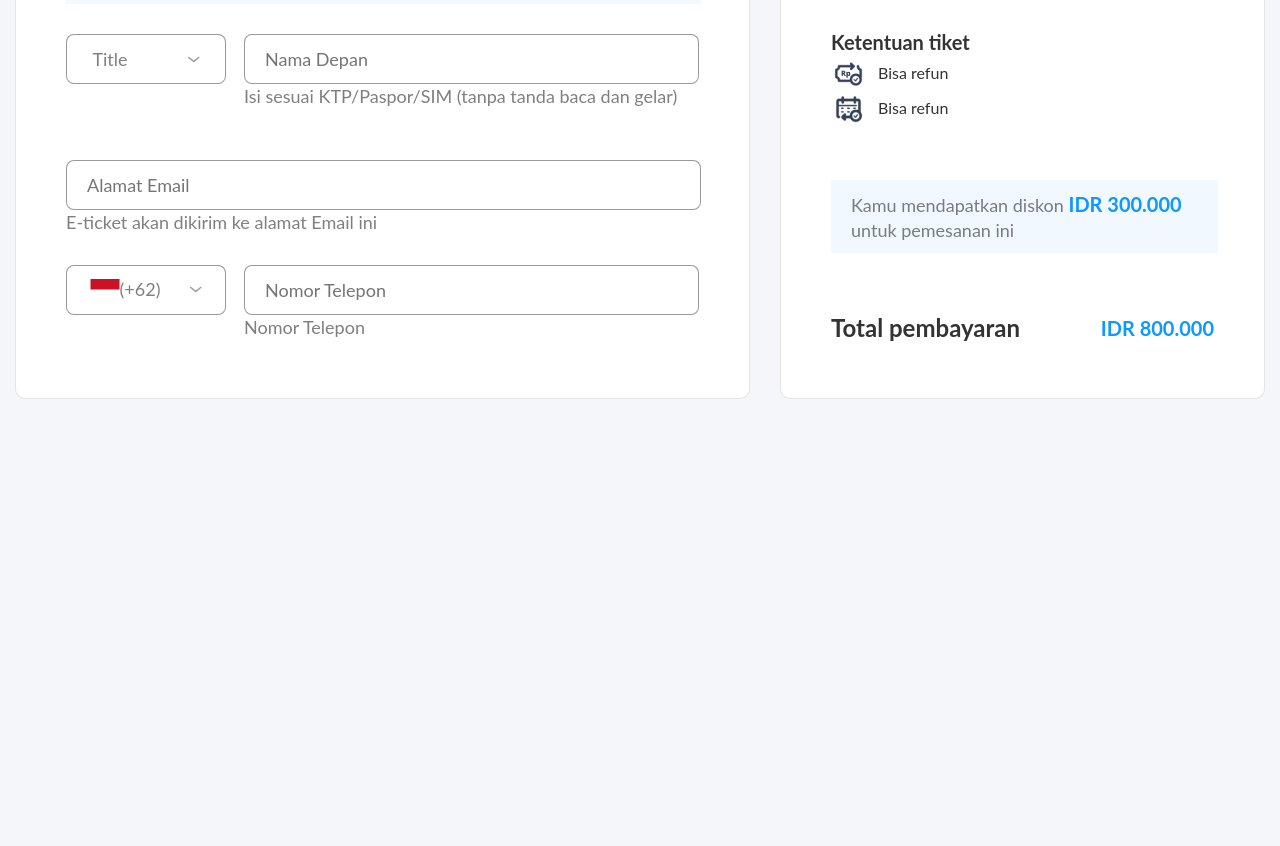
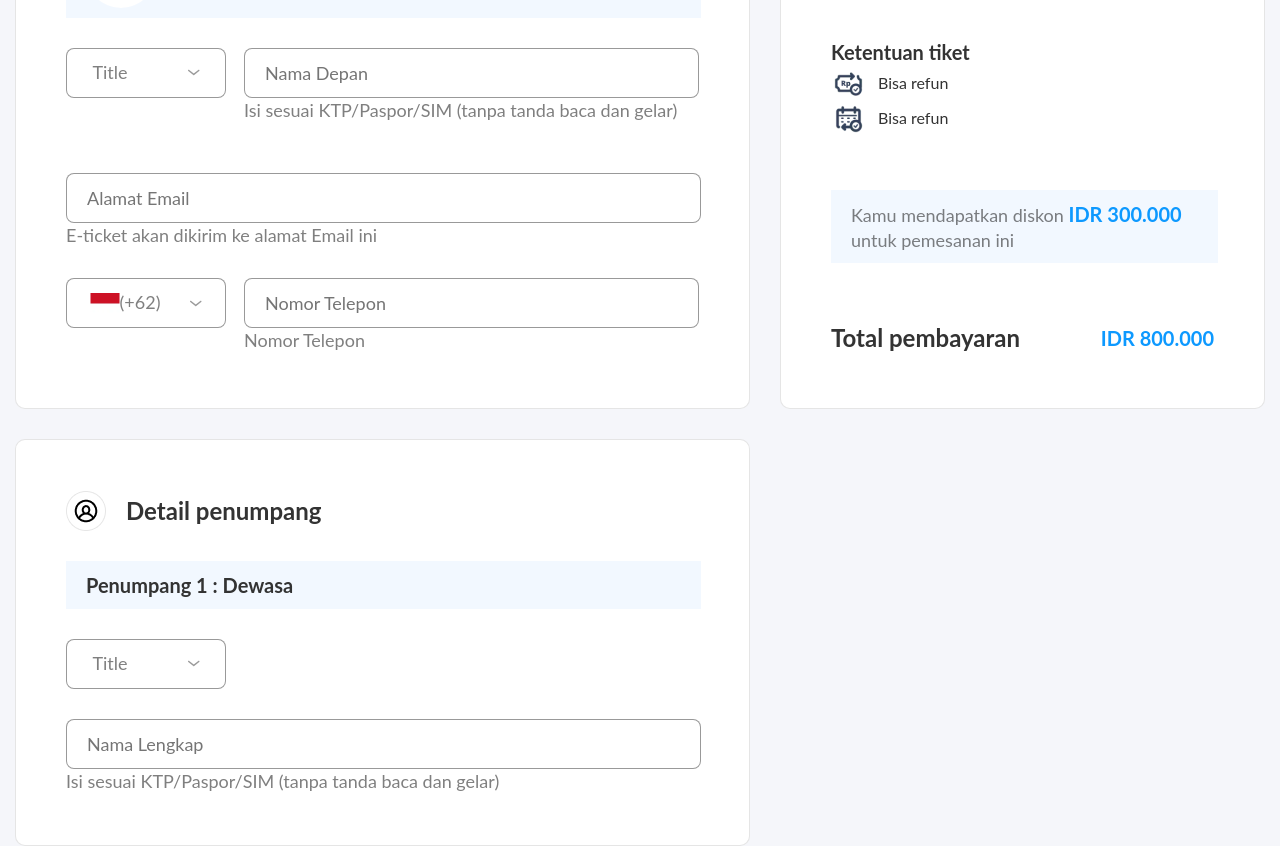
Before and after one commit to fanugraha/tiketku, a plain HTML site: page booking-plane-page.html in a window 1280 px wide. Shown: the part 380-1226 px from the top of the page. Before the commit the page ends 800 px from the top, so only its background shows below. Drawn offline with nearby package versions, Linux system fonts and the light colour scheme; files whose address does not match are found by name.

Commit message:
membuat card detail penumpang

```diff
--- a/booking-plane-page.css
+++ b/booking-plane-page.css
@@ -22,7 +22,7 @@ body {
 }
 
 .nav-right {
-  gap: 20px;
+  gap: 16px;
 }
 
 .alert-time {
@@ -75,10 +75,9 @@ body {
 
 /* Section 1 */
 
-.section-detail-pesanan {
+.card-detail-pesanan {
   display: flex;
-  justify-content: center;
-  margin-top: 30px;
+  flex-direction: column;
   gap: 30px;
 }
 
@@ -186,7 +185,7 @@ span a {
   height: 21px;
 }
 
-.left-content {
+.card-detail-pemesan {
   background: #ffffff;
   border-radius: 10px;
   border-style: solid;
@@ -286,3 +285,29 @@ span a {
   justify-content: center;
   padding: 0 50px;
 }
+
+.card-detail-penumpang {
+  background: #ffffff;
+  border-radius: 10px;
+  border-style: solid;
+  border-color: rgba(0, 0, 0, 0.1);
+  border-width: 1px;
+  width: 735px;
+  height: 407px;
+  display: flex;
+  flex-direction: column;
+  justify-content: center;
+  padding: 0 50px;
+}
+
+.all-section-wrapper {
+  display: flex;
+  gap: 30px;
+  justify-content: center;
+}
+
+.section-detail-pesanan {
+  gap: 30px;
+  display: flex;
+  flex-direction: column;
+}
--- a/booking-plane-page.html
+++ b/booking-plane-page.html
@@ -24,7 +24,7 @@
       <div class="container">
         <div class="nav-left">
           <div class="logo">
-            <a href="#"
+            <a href="indext.html"
               ><img src="D:\Frontend\Mini Project\Icon\Tiket 1.png" alt=""
             /></a>
           </div>
@@ -66,11 +66,11 @@
         <div class="pemisah">:</div>
       </div>
     </div>
-    <!-- alert
+    <!-- Detail pemesanan -->
     -->
-
-    <section class="section-detail-pesanan">
-      <div class="left-content">
+    <div class="container all-section-wrapper">
+      <div class="section-detail-pesanan">
+        <div class="card-detail-pemesan">
           <div class="wrapper-content">
             <div class="contant-detail">
               <img
@@ -156,6 +156,45 @@
             </div>
           </div>
         </div>
+        <!-- Detail penumpang -->
+        <div class="container" style="padding: 0">
+          <div class="card-detail-penumpang">
+            <div class="contant-detail">
+              <img src="D:\Frontend\Mini Project\Icon\icon person.png" alt="" />
+              <div class="heading-page-booking">Detail penumpang</div>
+            </div>
+            <div class="alert-page">
+              <div class="sub-heading-booking-page">Penumpang 1 : Dewasa</div>
+            </div>
+            <div class="seperempat-fill" style="margin-top: 30px">
+              <div class="paragraf-page-booking">Title</div>
+              <svg
+                class="vector-175-stroke"
+                width="12"
+                height="7"
+                viewBox="0 0 12 7"
+                fill="none"
+                xmlns="http://www.w3.org/2000/svg"
+              >
+                <path
+                  fill-rule="evenodd"
+                  clip-rule="evenodd"
+                  d="M11.3356 1.03149C11.0769 0.708045 10.6049 0.655604 10.2815 0.914361L5.74997 4.53954L1.21849 0.91436C0.895046 0.655603 0.423077 0.708044 0.16432 1.03149C-0.0944377 1.35494 -0.0419961 1.82691 0.28145 2.08566L5.28145 6.08566C5.55536 6.30479 5.94458 6.30479 6.21849 6.08566L11.2185 2.08566C11.5419 1.82691 11.5944 1.35494 11.3356 1.03149Z"
+                  fill="#363636"
+                  fill-opacity="0.5"
+                />
+              </svg>
+            </div>
+            <div class="full-fill" style="margin-top: 30px">
+              <input type="text" placeholder="Nama Lengkap" />
+              <div class="paragraf-page-booking">
+                Isi sesuai KTP/Paspor/SIM (tanpa tanda baca dan gelar)
+              </div>
+            </div>
+          </div>
+        </div>
+      </div>
+      <div class="card-detail-tiket">
         <div class="right-content">
           <div class="wrapper-content">
             <div class="detail-penerbangan">
@@ -202,7 +241,10 @@
                 <div class="paragraf-light-page-booking">Bisa refun</div>
               </div>
               <div class="ketentuan">
-              <img src="D:\Frontend\Mini Project\Icon\reschedule.png" alt="" />
+                <img
+                  src="D:\Frontend\Mini Project\Icon\reschedule.png"
+                  alt=""
+                />
                 <div class="paragraf-light-page-booking">Bisa refun</div>
               </div>
             </div>
@@ -218,6 +260,7 @@
             </div>
           </div>
         </div>
-    </section>
+      </div>
+    </div>
   </body>
 </html>
```
Also changed, not shown: indext.html (+3 -0 lines), Icon/Contact-Detail.png, Icon/icon person.png (added). Lines whose indentation alone changed are shown as unchanged.
